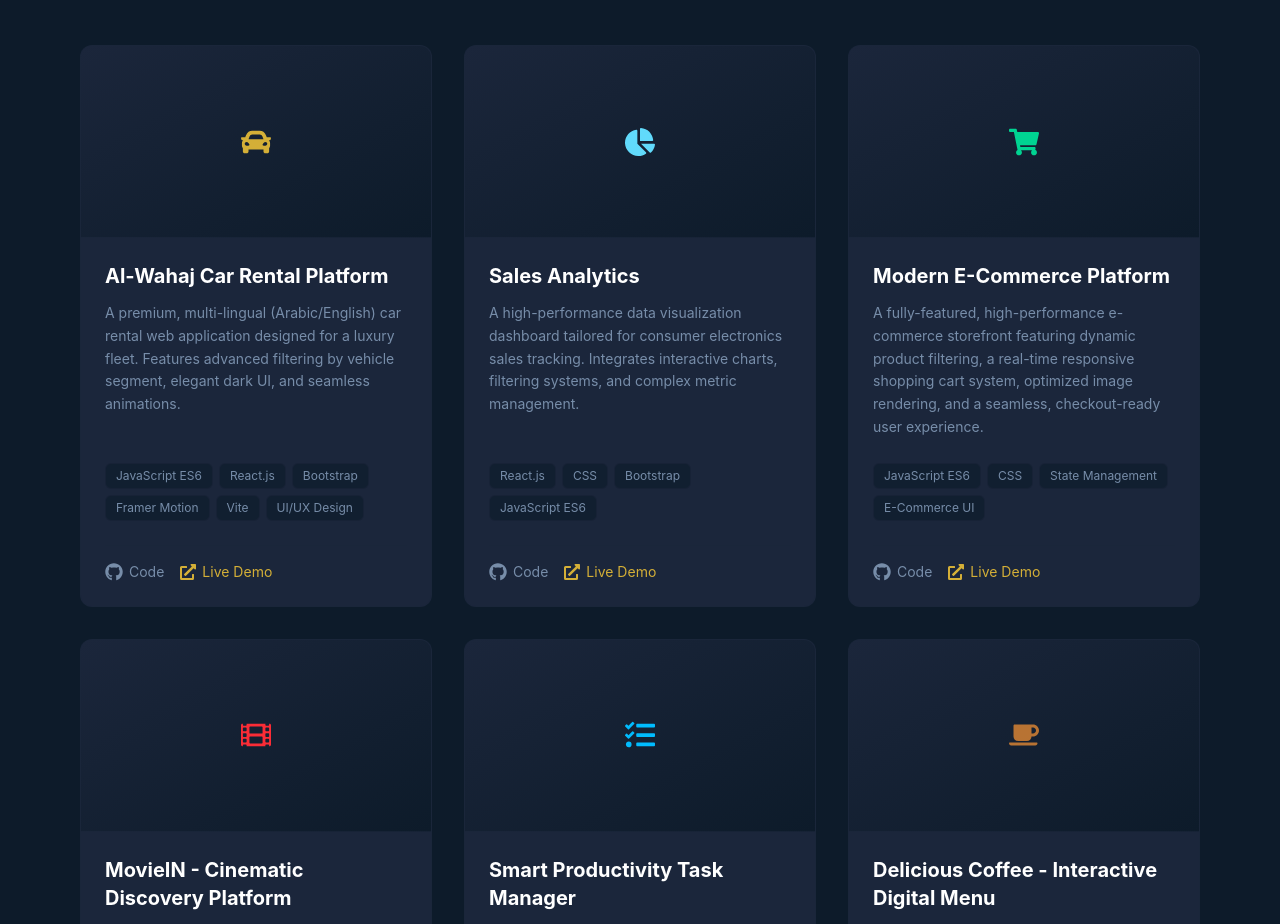
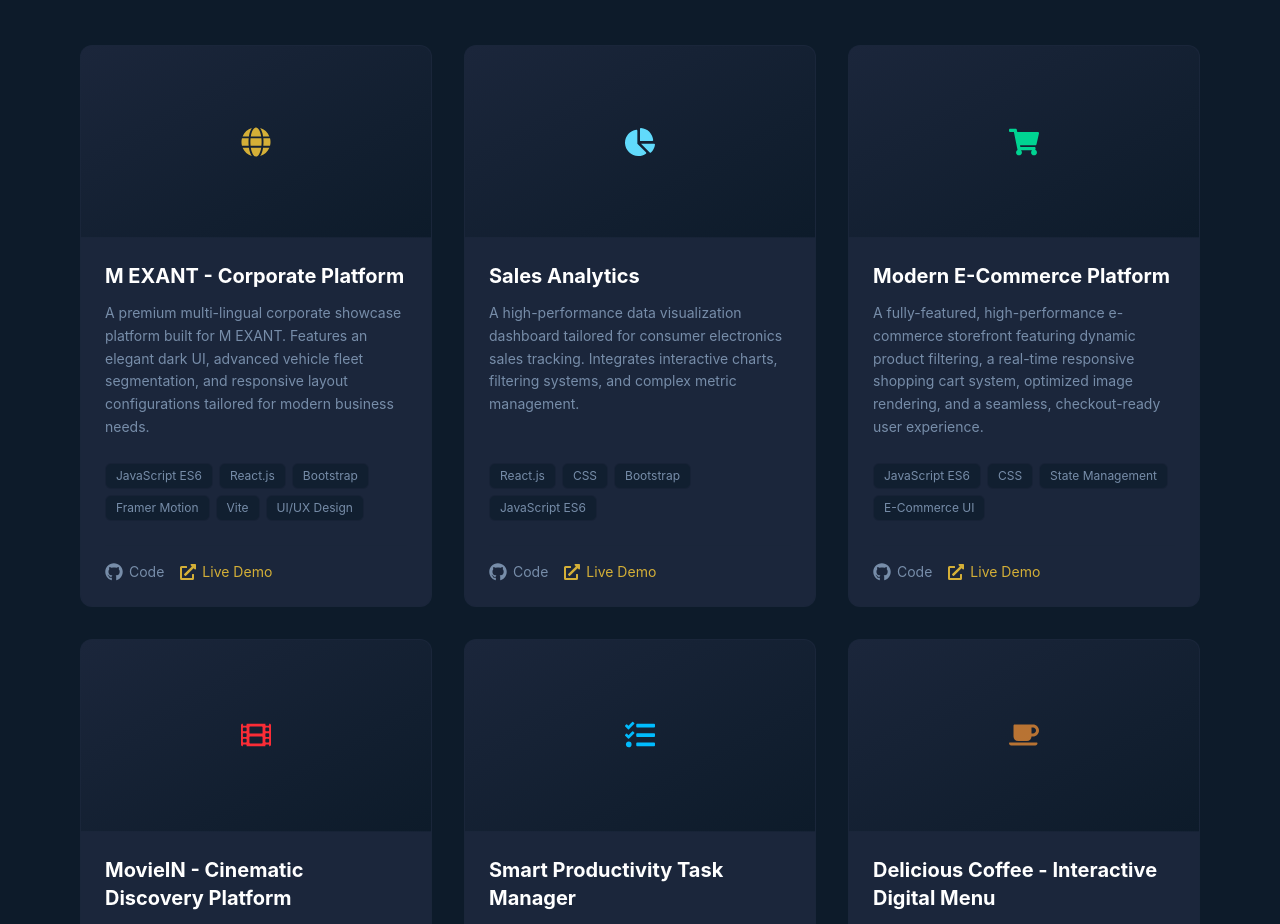
Before and after one commit to Ali-Ellithey/portfolio, a React (Vite) app: page / in a window 1280 px wide. Shown: the part 1580-2504 px from the top of the page. Built offline with nearby package versions, Linux system fonts and the light colour scheme; a web font is replaced by a local one.

Commit message:
feat: add M EXANT corporate platform project

```diff
--- a/src/sections/Projects.jsx
+++ b/src/sections/Projects.jsx
@@ -12,12 +12,11 @@ import {
 } from "react-icons/fa";
 
 export const Projects = () => {
-  // بيانات المشاريع - يمكنك تعديل الصور والروابط لاحقاً بسهولة
   const projectsData = [
     {
-      title: "Al-Wahaj Car Rental Platform",
+      title: "M EXANT - Corporate Platform",
       description:
-        "A premium, multi-lingual (Arabic/English) car rental web application designed for a luxury fleet. Features advanced filtering by vehicle segment, elegant dark UI, and seamless animations.",
+        "A premium multi-lingual corporate showcase platform built for M EXANT. Features an elegant dark UI, advanced vehicle fleet segmentation, and responsive layout configurations tailored for modern business needs.",
       tags: [
         "JavaScript ES6",
         "React.js",
@@ -26,9 +25,9 @@ export const Projects = () => {
         "Vite",
         "UI/UX Design",
       ],
-      icon: <FaCar className="text-3xl text-highlight" />,
-      github: "#",
-      live: "https://ali-ellithey.github.io/wajeh-Alealamia/",
+      icon: <FaGlobe className="text-3xl text-highlight" />,
+      github: "https://vercel.com/ali-ellitheys-projects/project-web",
+      live: "https://project-web-eosin-beta.vercel.app/",
     },
     {
       title: "Sales Analytics",
@@ -44,7 +43,6 @@ export const Projects = () => {
       description:
         "A fully-featured, high-performance e-commerce storefront featuring dynamic product filtering, a real-time responsive shopping cart system, optimized image rendering, and a seamless, checkout-ready user experience.",
       tags: ["JavaScript ES6", "CSS", "State Management", "E-Commerce UI"],
-      // تم تغيير الأيقونة إلى عربة تسوق لتتناسب تماماً مع الفكرة
       icon: <FaShoppingCart className="text-3xl text-emerald-400" />,
       github: "https://github.com/Ali-Ellithey/Ecommerce",
       live: "https://ali-ellithey.github.io/Ecommerce/",
@@ -69,15 +67,15 @@ export const Projects = () => {
         "A seamless To-Do application built with robust state architecture. Integrates active status filtering (All, Active, Completed) and LocalStorage persistence to retain user tasks across browser sessions.",
       tags: ["React.js", "State Management", "LocalStorage", "Tailwind CSS"],
       icon: <FaTasks className="text-3xl text-sky-400" />,
-      github: "https://github.com/Ali-Ellithey/my-to-do-list",
-      live: "https://ali-ellithey.github.io/my-to-do-list/", // رابط الـ GitHub Pages المتوقع للمشروع
+      github: "https://vercel.com/ali-ellitheys-projects/my-to-do-list",
+      live: "https://my-to-do-list-woad.vercel.app/",
     },
     {
       title: "Delicious Coffee - Interactive Digital Menu",
       description:
         "A high-end responsive digital restaurant menu designed for premium coffee shops. Focuses on clean visual grid alignments, custom category tab switching, and modern item component rendering.",
       tags: ["React.js", "Tailwind CSS", "UI/UX Layouts", "Responsive Design"],
-      icon: <FaCoffee className="text-3xl text-[#b87333]" />, // لون نحاسي دافئ يناسب ثيم الكافيه
+      icon: <FaCoffee className="text-3xl text-[#b87333]" />,
       github: "https://github.com/Ali-Ellithey/Menu-Delicious-Coffee",
       live: "https://ali-ellithey.github.io/Menu-Delicious-Coffee/",
     },
```
